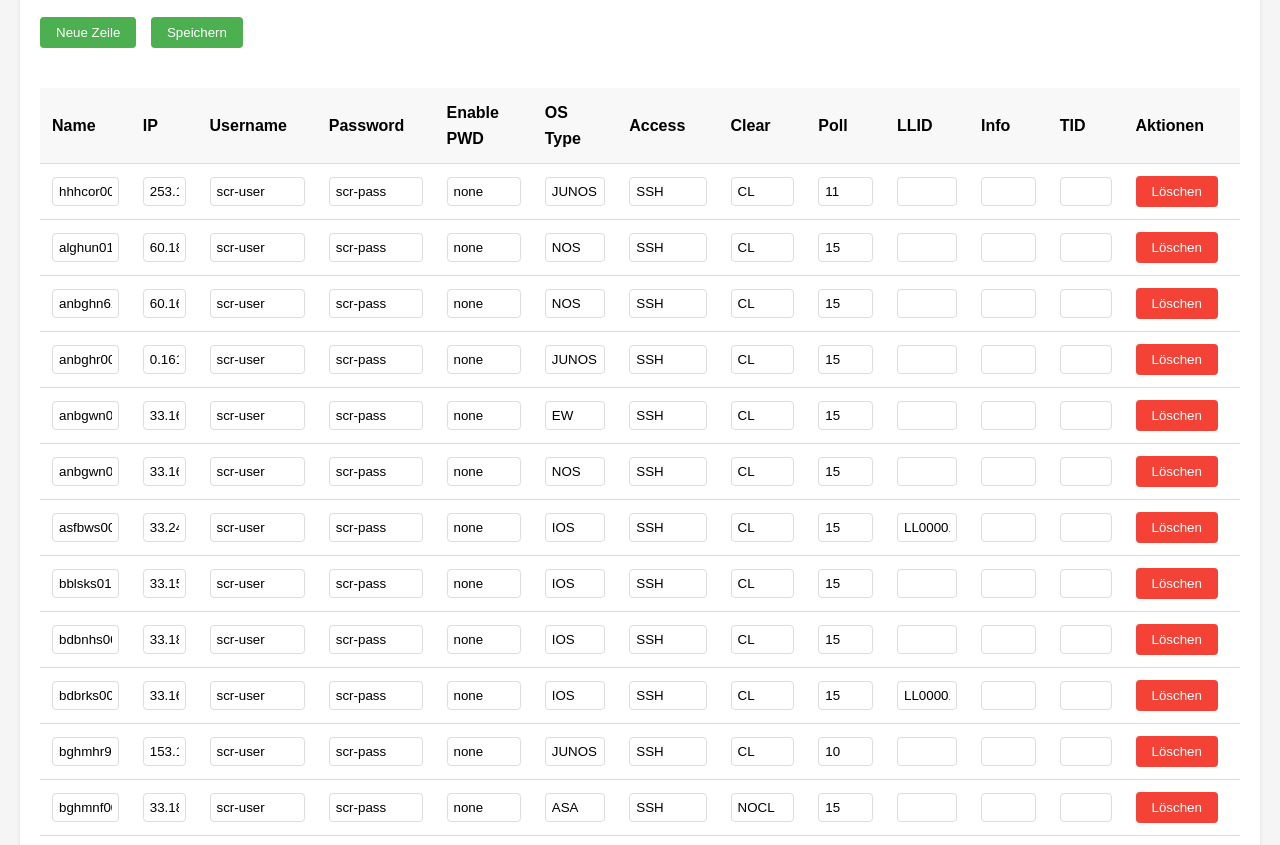
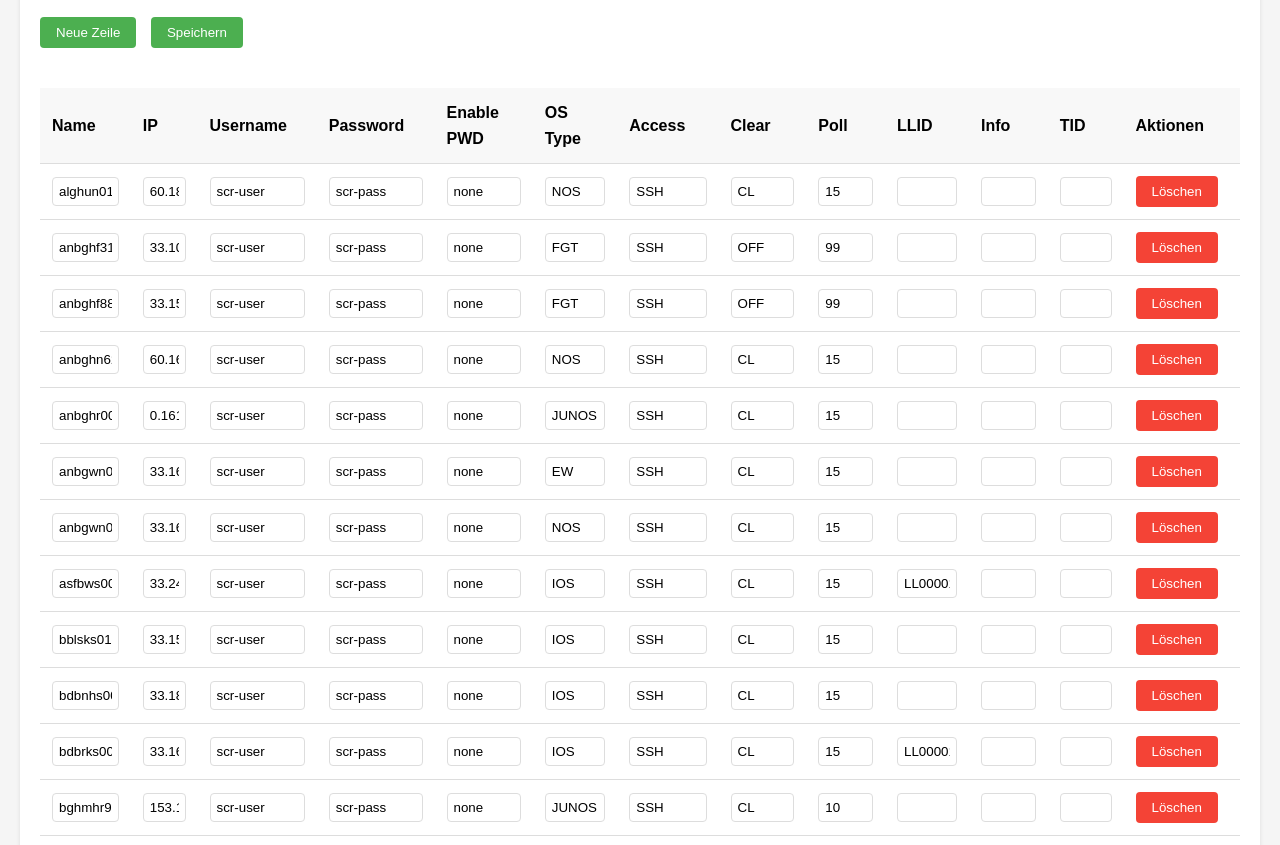
Before and after one commit to pitsoft24/cdb_test2, a plain HTML site: page index.html in a window 1280 px wide. Shown: the part 94-939 px from the top of the page. Drawn offline with Linux system fonts and the light colour scheme.

Commit message:
tabelarisch

```diff
--- a/index.html
+++ b/index.html
@@ -166,13 +166,22 @@
                     const tbody = document.querySelector('#dbTable tbody');
                     tbody.innerHTML = '';
 
-                    lines.forEach(line => {
-                        if (!line.startsWith('#')) {
-                            const fields = line.split(':');
-                            if (fields.length > 1) {
-                                addTableRow(fields);
-                            }
-                        }
+                    // Filter out header lines and create array of data rows
+                    const dataRows = lines
+                        .filter(line => !line.startsWith('#'))
+                        .map(line => line.split(':'))
+                        .filter(fields => fields.length > 1);
+
+                    // Sort data rows by the first field (Name)
+                    dataRows.sort((a, b) => {
+                        const nameA = a[0].toUpperCase();
+                        const nameB = b[0].toUpperCase();
+                        return nameA.localeCompare(nameB);
+                    });
+
+                    // Add sorted rows to table
+                    dataRows.forEach(fields => {
+                        addTableRow(fields);
                     });
                 })
                 .catch(error => {
```
